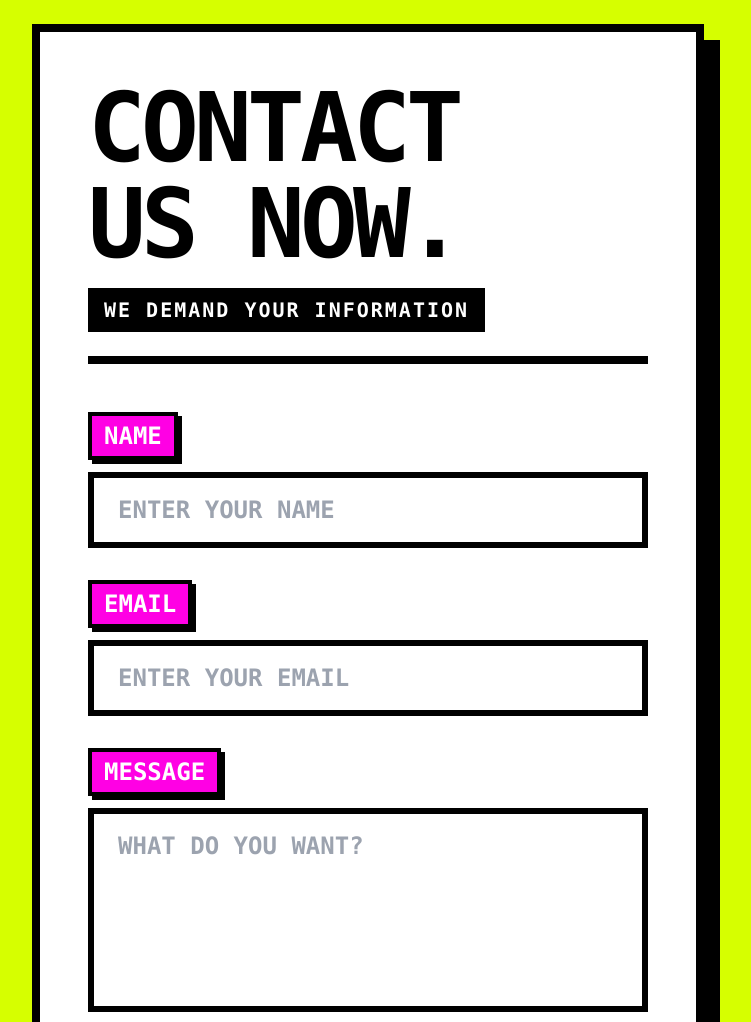
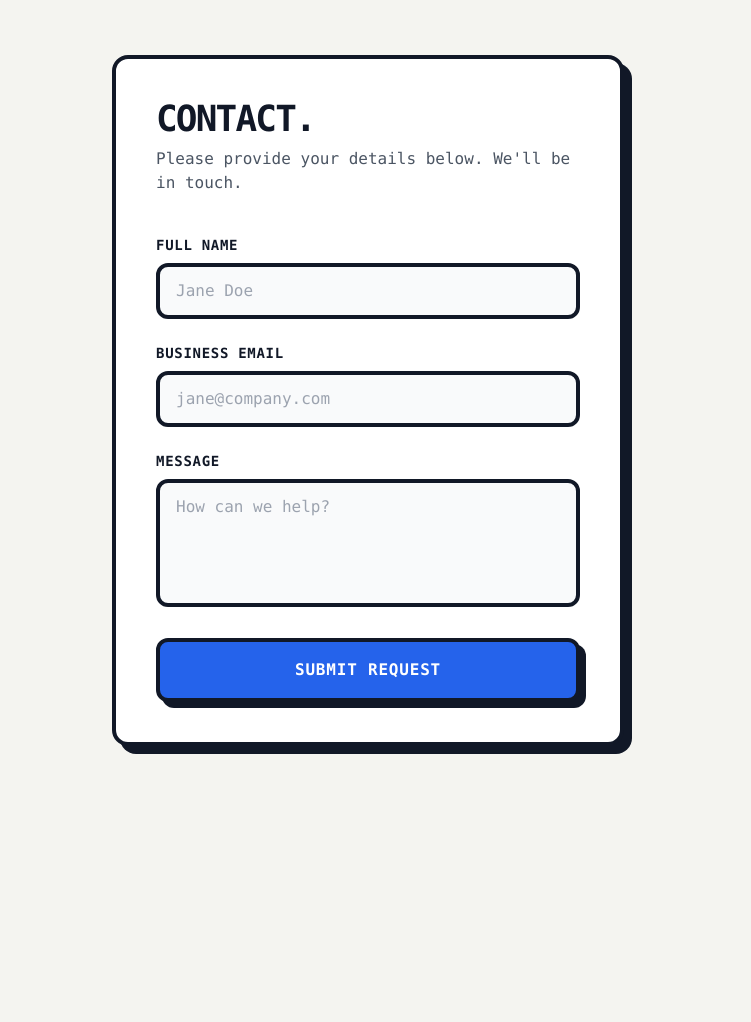
Before and after one commit to AdityaDugar11/Lead-Qualification-Agent, a plain HTML site: page public/index.html in a window 1280 px wide. Shown: the top 1022 px of the page, without its empty margins (272-1023 px from the left). After the commit the page ends 800 px from the top, so only its background shows below. Drawn offline with nearby package versions, Linux system fonts and the light colour scheme.

Commit message:
refactor: redesign UI and assets with a modern and clean aesthetic

```diff
--- a/public/index.html
+++ b/public/index.html
@@ -3,49 +3,49 @@
 <head>
     <meta charset="UTF-8">
     <meta name="viewport" content="width=device-width, initial-scale=1.0">
-    <title>CONTACT US NOW</title>
+    <title>Contact Us</title>
     <script src="https://cdn.tailwindcss.com"></script>
     <link rel="stylesheet" href="styles.css">
 </head>
-<body class="min-h-screen bg-[#D6FF00] flex items-center justify-center p-6 font-mono text-black selection:bg-black selection:text-[#D6FF00]">
-    <div class="bg-white p-8 md:p-12 w-full max-w-2xl border-[8px] border-black shadow-[16px_16px_0px_rgba(0,0,0,1)]">
-        <div class="mb-12 border-b-8 border-black pb-6">
-            <h1 class="text-6xl md:text-8xl font-black mb-4 uppercase leading-none tracking-tighter">CONTACT<br>US NOW.</h1>
-            <p class="text-xl font-bold uppercase tracking-widest bg-black text-white inline-block px-4 py-2">We demand your information</p>
+<body class="min-h-screen bg-[#F4F4F0] flex items-center justify-center p-6 font-mono text-gray-900">
+    <div class="bg-white p-8 md:p-10 rounded-2xl w-full max-w-lg border-4 border-gray-900 shadow-[8px_8px_0px_rgba(17,24,39,1)] transition-all">
+        <div class="mb-10">
+            <h1 class="text-4xl font-black mb-2 uppercase tracking-tighter">Contact.</h1>
+            <p class="font-medium text-gray-600">Please provide your details below. We'll be in touch.</p>
         </div>
 
-        <form id="leadForm" class="space-y-8">
-            <div class="group">
-                <label for="name" class="block text-2xl font-black uppercase mb-3 bg-[#FF00E4] text-white px-3 py-1 inline-block border-4 border-black shadow-[4px_4px_0px_rgba(0,0,0,1)] transition-transform group-focus-within:-translate-y-1">NAME</label>
+        <form id="leadForm" class="space-y-6">
+            <div>
+                <label for="name" class="block text-sm font-bold uppercase tracking-wider mb-2">Full Name</label>
                 <input type="text" id="name" name="name" required
-                    class="w-full px-6 py-4 bg-white border-[6px] border-black text-2xl font-bold focus:outline-none focus:bg-[#00FFD1] focus:shadow-[12px_12px_0px_rgba(0,0,0,1)] focus:-translate-y-2 focus:translate-x-2 transition-all duration-150"
-                    placeholder="ENTER YOUR NAME">
+                    class="w-full px-4 py-3 bg-gray-50 border-4 border-gray-900 rounded-xl focus:outline-none focus:bg-white focus:translate-x-1 focus:-translate-y-1 focus:shadow-[4px_4px_0px_rgba(17,24,39,1)] transition-all duration-200"
+                    placeholder="Jane Doe">
             </div>
 
-            <div class="group">
-                <label for="email" class="block text-2xl font-black uppercase mb-3 bg-[#FF00E4] text-white px-3 py-1 inline-block border-4 border-black shadow-[4px_4px_0px_rgba(0,0,0,1)] transition-transform group-focus-within:-translate-y-1">EMAIL</label>
+            <div>
+                <label for="email" class="block text-sm font-bold uppercase tracking-wider mb-2">Business Email</label>
                 <input type="email" id="email" name="email" required
-                    class="w-full px-6 py-4 bg-white border-[6px] border-black text-2xl font-bold focus:outline-none focus:bg-[#00FFD1] focus:shadow-[12px_12px_0px_rgba(0,0,0,1)] focus:-translate-y-2 focus:translate-x-2 transition-all duration-150"
-                    placeholder="ENTER YOUR EMAIL">
+                    class="w-full px-4 py-3 bg-gray-50 border-4 border-gray-900 rounded-xl focus:outline-none focus:bg-white focus:translate-x-1 focus:-translate-y-1 focus:shadow-[4px_4px_0px_rgba(17,24,39,1)] transition-all duration-200"
+                    placeholder="jane@company.com">
             </div>
 
-            <div class="group">
-                <label for="message" class="block text-2xl font-black uppercase mb-3 bg-[#FF00E4] text-white px-3 py-1 inline-block border-4 border-black shadow-[4px_4px_0px_rgba(0,0,0,1)] transition-transform group-focus-within:-translate-y-1">MESSAGE</label>
-                <textarea id="message" name="message" rows="5" required
-                    class="w-full px-6 py-4 bg-white border-[6px] border-black text-2xl font-bold focus:outline-none focus:bg-[#00FFD1] focus:shadow-[12px_12px_0px_rgba(0,0,0,1)] focus:-translate-y-2 focus:translate-x-2 transition-all duration-150 resize-none"
-                    placeholder="WHAT DO YOU WANT?"></textarea>
+            <div>
+                <label for="message" class="block text-sm font-bold uppercase tracking-wider mb-2">Message</label>
+                <textarea id="message" name="message" rows="4" required
+                    class="w-full px-4 py-3 bg-gray-50 border-4 border-gray-900 rounded-xl focus:outline-none focus:bg-white focus:translate-x-1 focus:-translate-y-1 focus:shadow-[4px_4px_0px_rgba(17,24,39,1)] transition-all duration-200 resize-none"
+                    placeholder="How can we help?"></textarea>
             </div>
 
             <button type="submit" id="submitBtn"
-                class="w-full bg-[#FF3B00] hover:bg-black hover:text-[#FF3B00] text-black text-4xl font-black uppercase py-6 px-4 border-[6px] border-black shadow-[16px_16px_0px_rgba(0,0,0,1)] hover:shadow-[24px_24px_0px_rgba(0,0,0,1)] active:shadow-none active:translate-y-[16px] active:translate-x-[16px] transition-all duration-150 focus:outline-none disabled:opacity-50 disabled:cursor-not-allowed flex justify-center items-center group">
-                <span id="btnText" class="tracking-widest">SUBMIT DATA</span>
-                <svg id="loadingIcon" class="hidden animate-spin ml-4 h-10 w-10 text-current" xmlns="http://www.w3.org/2000/svg" fill="none" viewBox="0 0 24 24">
-                    <circle class="opacity-25" cx="12" cy="12" r="10" stroke="currentColor" stroke-width="6"></circle>
+                class="w-full bg-blue-600 hover:bg-blue-700 active:translate-y-1 active:translate-x-1 active:shadow-none text-white font-black uppercase tracking-wider py-4 px-4 rounded-xl border-4 border-gray-900 shadow-[6px_6px_0px_rgba(17,24,39,1)] hover:shadow-[8px_8px_0px_rgba(17,24,39,1)] transition-all duration-200 focus:outline-none disabled:opacity-50 flex justify-center items-center">
+                <span id="btnText">Submit Request</span>
+                <svg id="loadingIcon" class="hidden animate-spin ml-3 h-5 w-5 text-white" xmlns="http://www.w3.org/2000/svg" fill="none" viewBox="0 0 24 24">
+                    <circle class="opacity-25" cx="12" cy="12" r="10" stroke="currentColor" stroke-width="4"></circle>
                     <path class="opacity-75" fill="currentColor" d="M4 12a8 8 0 018-8V0C5.373 0 0 5.373 0 12h4zm2 5.291A7.962 7.962 0 014 12H0c0 3.042 1.135 5.824 3 7.938l3-2.647z"></path>
                 </svg>
             </button>
 
-            <div id="statusMessage" class="hidden p-6 text-2xl mt-8 text-center font-black border-[6px] shadow-[8px_8px_0px_rgba(0,0,0,1)] uppercase bg-white border-black text-black"></div>
+            <div id="statusMessage" class="hidden rounded-xl p-4 text-sm mt-6 text-center font-bold border-4 transition-all duration-300"></div>
         </form>
     </div>
 
--- a/public/styles.css
+++ b/public/styles.css
@@ -1,9 +1,3 @@
-/* Pure Brutalism */
 body {
-    background-color: #D6FF00;
+    background-color: #F4F4F0;
 }
-
-/* Disable smooth focus rings entirely for that authentic harsh brutalist feel */
-* {
-    outline: none !important;
-}
```
Also changed, not shown: assets/dashboard.png.
